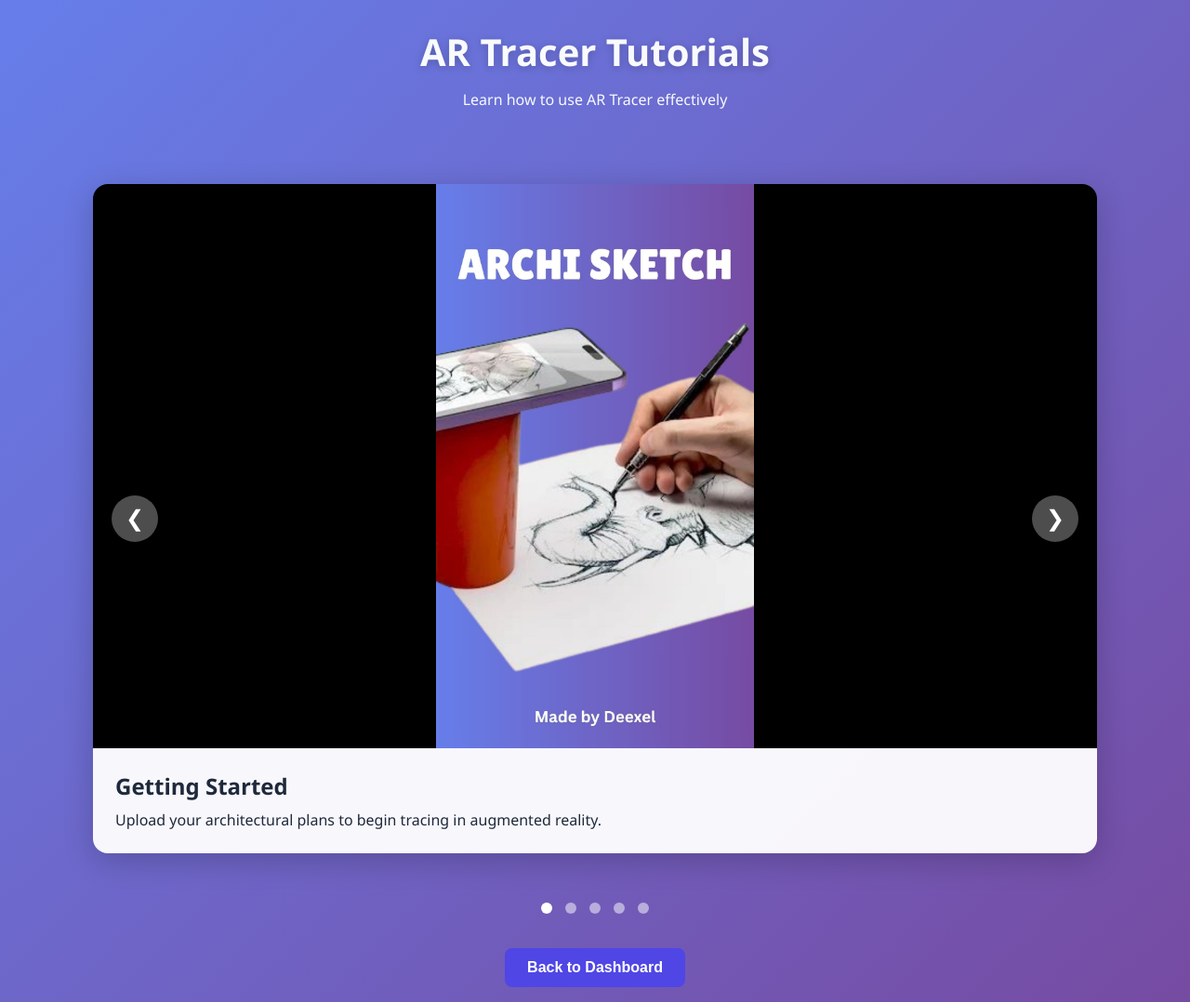
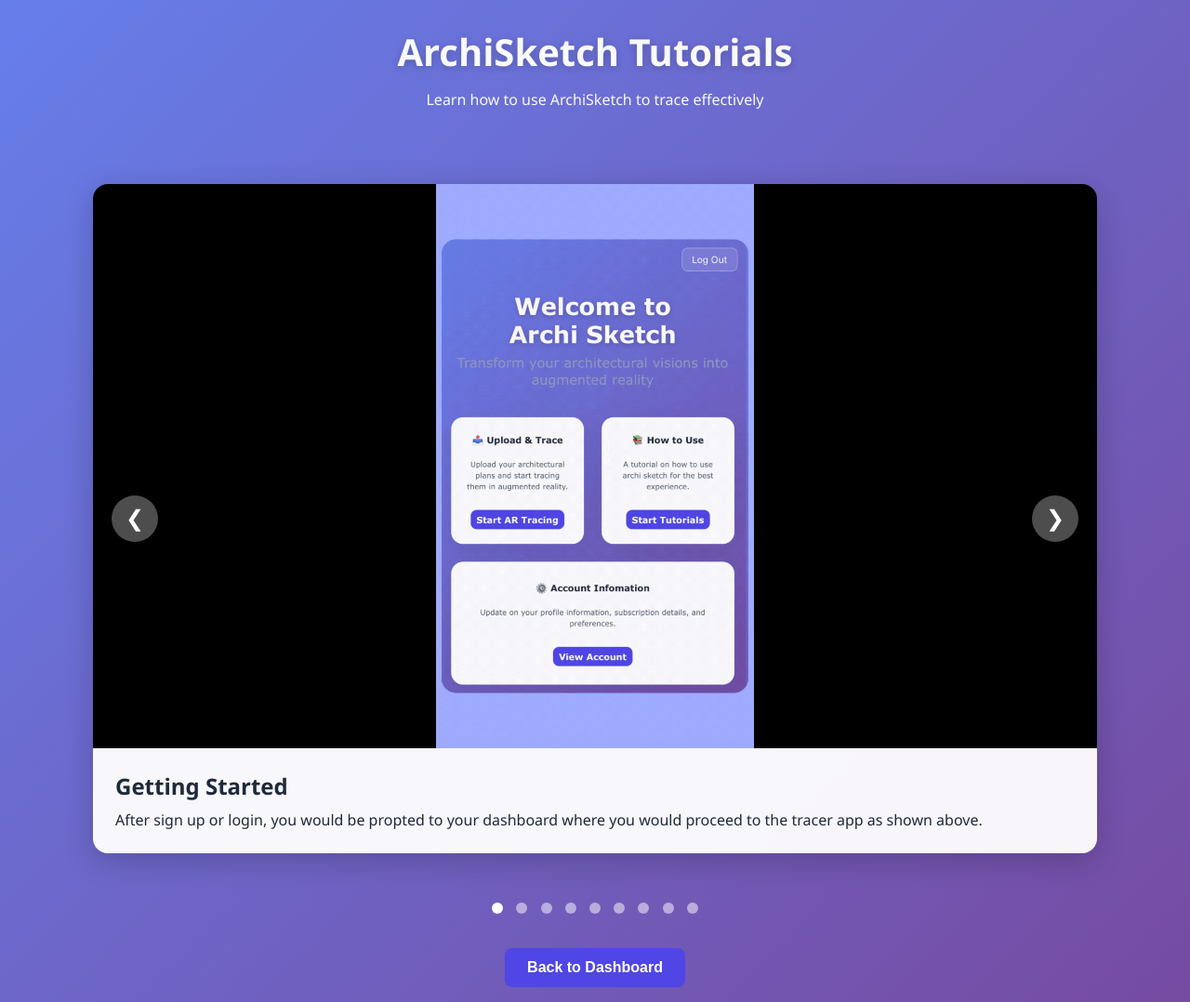
Before and after one commit to Arhyeldee001/Archi-Sketch, a Python web app: template templates/tutorials.html in a window 1280 px wide. Shown: the whole page at 93% size. Run offline with Jinja, Linux system fonts and the light colour scheme; the template is opened without the code that fills it, so the values that code supplies are empty.

Commit message:
Update tutorials.html

```diff
--- a/templates/tutorials.html
+++ b/templates/tutorials.html
@@ -3,7 +3,7 @@
 <head>
     <meta charset="UTF-8">
     <meta name="viewport" content="width=device-width, initial-scale=1.0">
-    <title>AR Tracer - Tutorials</title>
+    <title>ArchiSketch - Tutorials</title>
     <style>
         :root {
             --primary: #4f46e5;
@@ -200,66 +200,108 @@
 </head>
 <body>
     <div class="header">
-        <h1>AR Tracer Tutorials</h1>
-        <p>Learn how to use AR Tracer effectively</p>
+        <h1>ArchiSketch Tutorials</h1>
+        <p>Learn how to use ArchiSketch to trace effectively</p>
     </div>
 
     <div class="slideshow-container">
         <!-- Slide 1 -->
         <div class="slide active">
             <div class="slide-image-container">
-                <img src="https://archisketch.onrender.com/static/onboarding/onboarding1.jpg" alt="Tutorial Step 1">
+                <img src="https://archisketch.onrender.com/templates/tutorials/slide1.gif" alt="Tutorial Step 2">
             </div>
             <div class="slide-caption">
                 <h3>Getting Started</h3>
-                <p>Upload your architectural plans to begin tracing in augmented reality.</p>
+                <p>After sign up or login, you would be propted to your dashboard where you would proceed to the tracer app as shown above.</p>
             </div>
         </div>
 
         <!-- Slide 2 -->
         <div class="slide">
             <div class="slide-image-container">
-                <img src="https://archisketch.onrender.com/static/onboarding/onboarding2.jpg" alt="Tutorial Step 2">
+                <img src="https://archisketch.onrender.com/templates/tutorials/slide2.gif" alt="Tutorial Step 2">
             </div>
             <div class="slide-caption">
-                <h3>AR Calibration</h3>
-                <p>Point your device at a flat surface to calibrate the AR environment.</p>
+                <h3>Payment</h3>
+                <p>To use ArchiSktech you would have to subscribe for a little token of 500 NGN for 3 days, select you plan and pay as shown above.</p>
             </div>
         </div>
 
         <!-- Slide 3 -->
         <div class="slide">
             <div class="slide-image-container">
-                <img src="https://archisketch.onrender.com/static/onboarding/onboarding3.jpg" alt="Tutorial Step 3">
+                <img src="https://archisketch.onrender.com/templates/tutorials/slide3.gif" alt="Tutorial Step 2">
             </div>
             <div class="slide-caption">
-                <h3>Tracing Techniques</h3>
-                <p>Use the tracing tools to overlay your designs in the real world.</p>
+                <h3>Allow Camera</h3>
+                <p>ArchiSketch uses your camera to help you trace effectively for the best experience, so allow camera access and proceed.</p>
             </div>
         </div>
 
         <!-- Slide 4 -->
         <div class="slide">
             <div class="slide-image-container">
-                <img src="https://archisketch.onrender.com/static/onboarding/onboarding4.jpg" alt="Tutorial Step 4">
+                <img src="https://archisketch.onrender.com/templates/tutorials/slide4.gif" alt="Tutorial Step 2">
             </div>
             <div class="slide-caption">
-                <h3>Saving & Sharing</h3>
-                <p>Save your traced projects and share them with colleagues.</p>
+                <h3>Import image</h3>
+                <p>Upon successful payment and camera access, you would gain full access to the app where you would upload your image and trace as shown above.</p>
             </div>
         </div>
+
+
 
         <!-- Slide 5 -->
         <div class="slide">
             <div class="slide-image-container">
-                <img src="https://archisketch.onrender.com/static/onboarding/onboarding5.jpg" alt="Tutorial Step 5">
+                <img src="https://archisketch.onrender.com/templates/tutorials/slide5.png" alt="Tutorial Step 2">
             </div>
             <div class="slide-caption">
-                <h3>Advanced Features</h3>
-                <p>Explore measurement tools and 3D preview modes.</p>
+                <h3>Successful Import</h3>
+                <p>When you import your image it will appear as such on the screen and then you move to next step.</p>
             </div>
         </div>
 
+        <!-- Slide 6 -->
+        <div class="slide">
+            <div class="slide-image-container">
+                <img src="https://archisketch.onrender.com/templates/tutorials/slide6.png" alt="Tutorial Step 2">
+            </div>
+            <div class="slide-caption">
+                <h3>Prepration</h3>
+                <p>Get a phone stand, tumbler or any object with a prefareble vertical height and place it on your paper, place the phone on top of the cup as illustrated above.</p>
+            </div>
+        </div>
+        <!-- Slide 7 -->
+        <div class="slide">
+            <div class="slide-image-container">
+                <img src="https://archisketch.onrender.com/templates/tutorials/slide7.png" alt="Tutorial Step 2">
+            </div>
+            <div class="slide-caption">
+                <h3>Alignment and Scaling</h3>
+                <p>On your phone reduce the opacity to let you see through the image you want to sketch, drag, pinch, zoom to perfared scale and alignment, u can activte the grid line in the right panel to help with that.</p>
+            </div>
+        </div>
+        <!-- Slide 8 -->
+        <div class="slide">
+            <div class="slide-image-container">
+                <img src="https://archisketch.onrender.com/templates/tutorials/slide8.png" alt="Tutorial Step 2">
+            </div>
+            <div class="slide-caption">
+                <h3>Import other projects</h3>
+                <p>You can also use the left panel to import more images.</p>
+            </div>
+        </div>
+        <!-- Slide 9 -->
+        <div class="slide">
+            <div class="slide-image-container">
+                <img src="https://archisketch.onrender.com/templates/tutorials/slide9.png" alt="Tutorial Step 2">
+            </div>
+            <div class="slide-caption">
+                <h3>Enjoy the experience</h3>
+                <p>It is important to make sure your cup or phone standis stable, and for beginners it is advice to trace slowly to fully get aquinted with the rhythm of drawing, Enjoy!!.</p>
+            </div>
+        </div>
         <!-- Navigation arrows -->
         <button class="prev" onclick="changeSlide(-1)">❮</button>
         <button class="next" onclick="changeSlide(1)">❯</button>
@@ -271,6 +313,10 @@
         <span class="dot" onclick="currentSlide(3)"></span>
         <span class="dot" onclick="currentSlide(4)"></span>
         <span class="dot" onclick="currentSlide(5)"></span>
+        <span class="dot" onclick="currentSlide(6)"></span>
+        <span class="dot" onclick="currentSlide(7)"></span>
+        <span class="dot" onclick="currentSlide(8)"></span>
+        <span class="dot" onclick="currentSlide(9)"></span>
     </div>
 
     <button class="back-btn" onclick="window.location.href='/'">Back to Dashboard</button>
```
